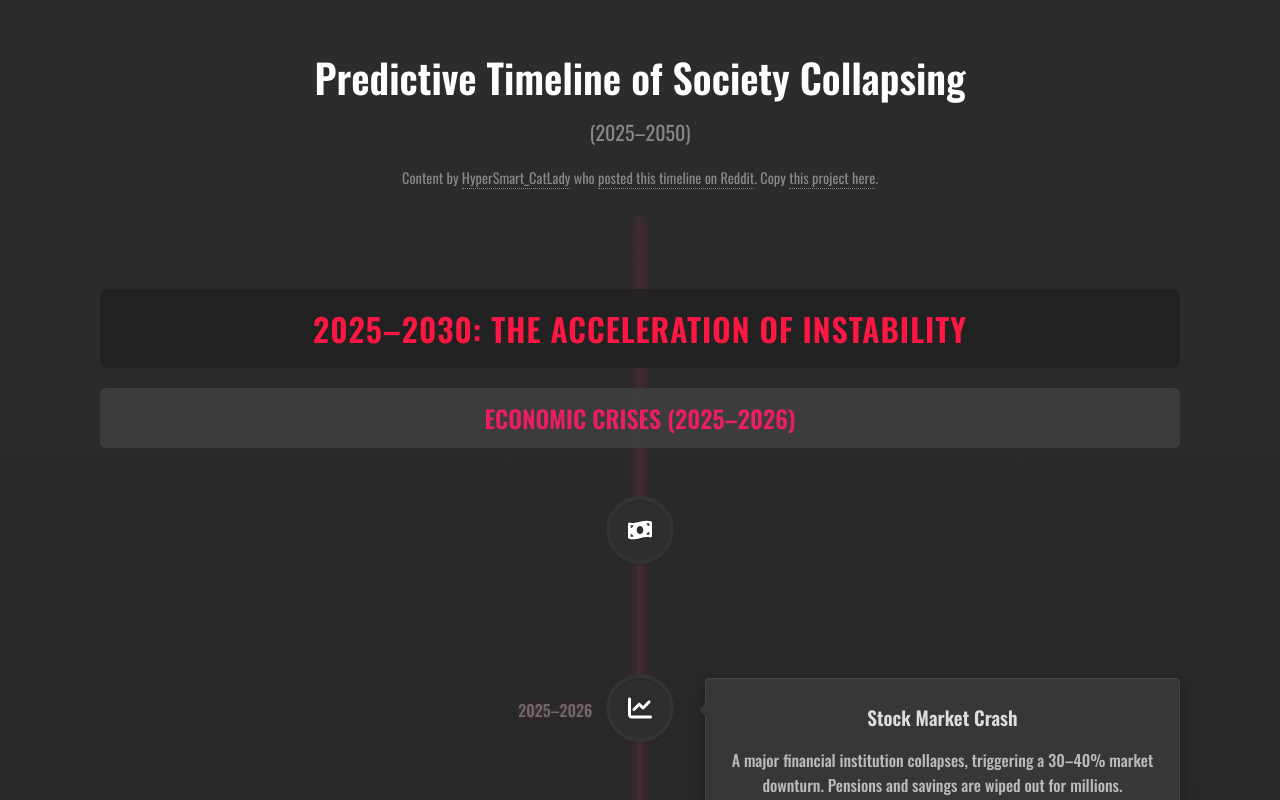
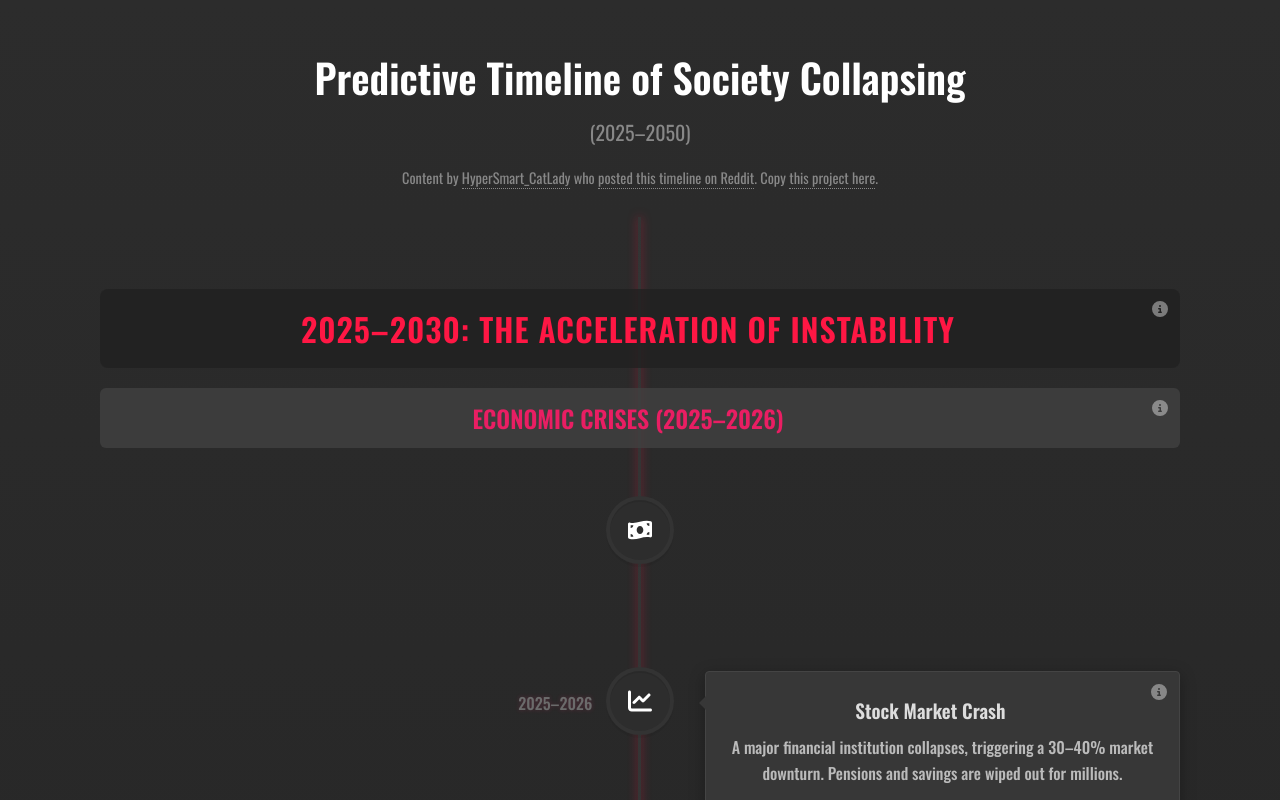
Before and after one commit to harryf/collapse-timeline, a React (Create React App) app: page / in a window 1280 px wide. Shown: the top 800 px of the page. Built offline with nearby package versions, Linux system fonts and the light colour scheme; the HTML template or start-up script is replaced by a standard one.

Commit message:
Fix how the cursor changes plus tweaks to make narrow and wide screen consitent

```diff
--- a/src/App.css
+++ b/src/App.css
@@ -18,16 +18,46 @@
 
 .timeline-section-title {
   color: #ff1744;
-  margin: 40px 0 20px 0;
   font-size: 2rem;
   text-transform: uppercase;
+  letter-spacing: 1px;
+  margin: 0;
+  font-family: 'Oswald', sans-serif;
+  text-align: center;
+  display: flex;
+  align-items: center;
+  justify-content: center;
+  gap: 8px;
+  flex-wrap: wrap;
+  padding-right: 24px;
 }
 
 .timeline-theme-title {
   color: #e91e63;
-  margin: 20px 0 10px 0;
   font-size: 1.5rem;
   text-transform: uppercase;
+  margin: 0;
+  font-family: 'Oswald', sans-serif;
+  text-align: center;
+  display: flex;
+  align-items: center;
+  justify-content: center;
+  gap: 8px;
+  flex-wrap: wrap;
+  padding-right: 24px;
+}
+
+.vertical-timeline-element-subtitle {
+  color: #ddd;
+  font-size: 1.2em;
+  margin-bottom: 0.5em;
+  text-align: center;
+  display: flex;
+  align-items: center;
+  justify-content: center;
+  gap: 8px;
+  flex-wrap: wrap;
+  padding-right: 24px;
 }
 
 .vertical-timeline-element-title {
@@ -45,8 +75,10 @@
 }
 
 .vertical-timeline-element-content p {
-  color: #ccc;
+  color: #bbb;
   line-height: 1.6;
+  text-align: center;
+  margin: 0;
 }
 
 .vertical-timeline-element-date {
@@ -80,7 +112,7 @@
 }
 
 .vertical-timeline-element--item {
-  transition-delay: 0.4s;
+  margin: 2em 0;
 }
 
 .vertical-timeline-element.vertical-timeline-element--visible {
@@ -139,40 +171,23 @@
 }
 
 .timeline-section-header {
+  position: relative;
+  padding-right: 30px;
   margin: 40px 0 20px;
   padding: 1em;
   background: rgba(33, 33, 33, 0.8);
   border-radius: 8px;
-  position: relative;
   z-index: 2;
 }
 
-.timeline-section-title {
-  color: #ff1744;
-  font-size: 2rem;
-  text-transform: uppercase;
-  letter-spacing: 1px;
-  margin: 0;
-  font-family: 'Oswald', sans-serif;
-  text-align: center;
-}
-
 .timeline-theme-header {
+  position: relative;
+  padding-right: 30px;
   margin: 20px 0 10px;
   padding: 0.75em;
   background: rgba(66, 66, 66, 0.8);
   border-radius: 6px;
-  position: relative;
   z-index: 2;
-}
-
-.timeline-theme-title {
-  color: #e91e63;
-  font-size: 1.5rem;
-  text-transform: uppercase;
-  margin: 0;
-  font-family: 'Oswald', sans-serif;
-  text-align: center;
 }
 
 /* Timeline Elements */
@@ -180,20 +195,180 @@
   margin: 2em 0;
 }
 
-.vertical-timeline-element-subtitle {
-  color: #ddd;
-  font-size: 1.2em;
-  margin-bottom: 0.5em;
+/* Timeline date positioning for mobile */
+@media only screen and (max-width: 1169px) {
+  .vertical-timeline-element--item .vertical-timeline-element-date {
+    position: relative !important;
+    top: auto !important;
+    left: auto !important;
+    width: 100% !important;
+    margin: 8px 0 16px !important;
+    padding: 0 !important;
+    text-align: center !important;
+    font-size: 0.9em !important;
+    color: #888 !important;
+  }
+
+  .vertical-timeline-element-content {
+    margin-left: 60px !important;
+    padding: 0 !important;
+  }
+
+  /* Fix arrow positioning for mobile */
+  .vertical-timeline-element-content-arrow {
+    border-width: 7px !important;
+    left: -14px !important;
+  }
+
+  /* Ensure timeline elements don't overlap icons */
+  .vertical-timeline::before {
+    left: 18px !important;
+  }
+
+  .vertical-timeline-element {
+    margin: 2em 0 !important;
+  }
+
+  .vertical-timeline-element-icon {
+    left: 0 !important;
+    margin-left: 0 !important;
+    width: 36px !important;
+    height: 36px !important;
+  }
 }
 
-.vertical-timeline-element-content p {
-  color: #bbb;
-  line-height: 1.6;
+/* Ensure date is visible on wide screens */
+@media only screen and (min-width: 1170px) {
+  .vertical-timeline-element--item .vertical-timeline-element-date {
+    color: #888 !important;
+  }
 }
 
-.vertical-timeline-element-date {
-  color: #888 !important;
-  font-weight: bold;
+@import url('https://fonts.googleapis.com/css2?family=Oswald:wght@400;500;600&display=swap');
+
+/* Cursor styles */
+.clickable {
+  cursor: pointer;
+}
+
+.vertical-timeline-element--item {
+  margin: 2em 0;
+}
+
+.modal-overlay {
+  position: fixed;
+  top: 0;
+  left: 0;
+  width: 100%;
+  height: 100%;
+  background: rgba(0, 0, 0, 0.8);
+  display: flex;
+  align-items: flex-start;
+  justify-content: center;
+  z-index: 9999;
+  padding-top: 5vh;
+}
+
+.modal-content {
+  background: #222;
+  color: #fff;
+  max-width: 800px;
+  width: 90%;
+  min-height: 400px;
+  max-height: 90vh;
+  padding: 24px;
+  border-radius: 8px;
+  position: relative;
+  overflow-y: auto;
+}
+
+.modal-close {
+  position: absolute;
+  top: 16px;
+  right: 16px;
+  background: none;
+  border: none;
+  color: #fff;
+  font-size: 24px;
+  padding: 8px;
+  line-height: 1;
+  z-index: 1;
+}
+
+.modal-icon {
+  position: absolute;
+  top: 24px;
+  left: 24px;
+  font-size: 24px;
+  color: #e91e63;
+}
+
+.modal-title {
+  margin: 0 0 24px 0;
+  font-family: 'Oswald', sans-serif;
+  font-size: 28px;
+  color: #fff;
+  padding-right: 32px;
+  padding-left: 48px;
+}
+
+.modal-date-range {
+  margin-left: 10px;
+  font-weight: normal;
+  color: #888;
+}
+
+.modal-body {
+  font-size: 16px;
+  line-height: 1.6;
+  color: #ddd;
+  text-align: left;
+}
+
+.modal-body p {
+  margin: 0 0 16px 0;
+  text-align: left;
+}
+
+.modal-body p:last-child {
+  margin-bottom: 0;
+}
+
+.modal-body.empty {
+  display: flex;
+  align-items: center;
+  justify-content: center;
+  height: 300px;
+  font-style: italic;
+  color: #888;
+  text-align: center;
+}
+
+.modal-body a {
+  color: #e91e63;
+  text-decoration: none;
+  transition: color 0.2s ease;
+}
+
+.modal-body a:hover {
+  color: #ff4081;
+  text-decoration: underline;
+}
+
+.info-icon {
+  position: absolute;
+  top: 12px;
+  right: 12px;
+  font-size: 16px;
+  opacity: 0.4;
+  color: #fff;
+  transition: opacity 0.2s ease;
+}
+
+.timeline-section-header:hover .info-icon,
+.timeline-theme-header:hover .info-icon,
+.vertical-timeline-element--item:hover .info-icon {
+  opacity: 0.8;
 }
 
 .timeline-credit {
@@ -214,5 +389,3 @@
   color: #e91e63;
   border-color: #e91e63;
 }
-
-@import url('https://fonts.googleapis.com/css2?family=Oswald:wght@400;500;600&display=swap');
--- a/src/components/CollapseTimeline.jsx
+++ b/src/components/CollapseTimeline.jsx
@@ -36,11 +36,21 @@ import {
   faBalanceScale,
   faCodeBranch,
   faSun,
-  faCalendarDays
+  faCalendarDays,
+  faCircleInfo
 } from '@fortawesome/free-solid-svg-icons';
 import { marked } from 'marked';
 import iconMapping from '../icon-mapping.json';
 import bulletIconMapping from '../bullet-icon-mapping.json';
+
+// Configure marked to open links in new tabs
+marked.use({
+  renderer: {
+    link(href, title, text) {
+      return `<a href="${href}" target="_blank" rel="noopener noreferrer" title="${title || ''}">${text}</a>`;
+    }
+  }
+});
 
 const THEME_ICONS = {
   'fa-bolt': faBolt,
@@ -269,8 +279,112 @@ const getIconForBullet = (bulletTitle) => {
   return null;
 };
 
-const CollapseTimeline = ({ markdownContent }) => {
+const toFileName = (str) => {
+  return str
+    .toLowerCase()
+    .replace(/[^a-z0-9]+/g, '_')
+    .replace(/^_+|_+$/g, '');
+};
+
+const makeFileName = (sectionTitle, themeTitle) => {
+  const safeSection = toFileName(sectionTitle);
+  const safeTheme = toFileName(themeTitle);
+  return `${safeSection}__${safeTheme}.md`;
+};
+
+const Modal = ({ content, title, dateRange, icon, onClose }) => {
+  if (!title) return null;
+  return (
+    <div className="modal-overlay">
+      <div className="modal-content">
+        <button className="modal-close clickable" onClick={onClose}>×</button>
+        {icon && (
+          <div className="modal-icon">
+            <FontAwesomeIcon icon={icon} />
+          </div>
+        )}
+        <h2 className="modal-title">
+          {title}
+          {dateRange && <span className="modal-date-range">({dateRange})</span>}
+        </h2>
+        <div className={`modal-body ${!content ? 'empty' : ''}`}>
+          {content ? (
+            <div dangerouslySetInnerHTML={{ __html: marked(content) }} />
+          ) : (
+            <p>Coming soon...</p>
+          )}
+        </div>
+      </div>
+    </div>
+  );
+};
+
+function CollapseTimeline({ markdownContent }) {
   const [timelineData, setTimelineData] = useState(null);
+  const [modalOpen, setModalOpen] = useState(false);
+  const [modalContent, setModalContent] = useState('');
+  const [modalTitle, setModalTitle] = useState('');
+  const [modalDateRange, setModalDateRange] = useState('');
+  const [modalIcon, setModalIcon] = useState(null);
+
+  const handleThemeClick = async (sectionTitle, themeTitle) => {
+    const fileName = makeFileName(sectionTitle, themeTitle);
+    try {
+      const res = await fetch(`${process.env.PUBLIC_URL}/content/${fileName}`);
+      const contentType = res.headers.get('content-type');
+      if (!res.ok || !contentType?.includes('text/markdown')) {
+        throw new Error('Not found or invalid content type');
+      }
+      const content = await res.text();
+      setModalContent(content || '');
+    } catch (err) {
+      console.log('No content found:', err.message);
+      setModalContent('');
+    }
+    setModalTitle(themeTitle);
+    setModalDateRange(themeTitle.match(/\((.*?)\)/)?.[1] || '');
+    setModalOpen(true);
+  };
+
+  const handleSectionClick = async (sectionTitle) => {
+    const fileName = makeFileName(sectionTitle, '');
+    try {
+      const res = await fetch(`${process.env.PUBLIC_URL}/content/${fileName}`);
+      const contentType = res.headers.get('content-type');
+      if (!res.ok || !contentType?.includes('text/markdown')) {
+        throw new Error('Not found or invalid content type');
+      }
+      const content = await res.text();
+      setModalContent(content || '');
+    } catch (err) {
+      console.log('No content found:', err.message);
+      setModalContent('');
+    }
+    setModalTitle(sectionTitle);
+    setModalDateRange(sectionTitle.match(/\((.*?)\)/)?.[1] || '');
+    setModalOpen(true);
+  };
+
+  const handleItemClick = async (sectionTitle, themeTitle, itemTitle) => {
+    const fileName = makeFileName(`${sectionTitle}_${themeTitle}`, itemTitle);
+    const bulletIcon = getIconForBullet(itemTitle) || getIconForTheme(themeTitle);
+    try {
+      const res = await fetch(`${process.env.PUBLIC_URL}/content/${fileName}`);
+      const contentType = res.headers.get('content-type');
+      if (!res.ok || !contentType?.includes('text/markdown')) {
+        throw new Error('Not found or invalid content type');
+      }
+      const content = await res.text();
+      setModalContent(content || '');
+    } catch (err) {
+      console.log('No content found:', err.message);
+      setModalContent('');
+    }
+    setModalTitle(itemTitle);
+    setModalIcon(bulletIcon);
+    setModalDateRange(themeTitle.match(/\((.*?)\)/)?.[1] || '');
+    setModalOpen(true);
+  };
 
   useEffect(() => {
     if (markdownContent) {
@@ -281,6 +395,23 @@ const CollapseTimeline = ({ markdownContent }) => {
       console.groupEnd();
     }
   }, [markdownContent]);
+
+  useEffect(() => {
+    if (timelineData) {
+      console.group('Timeline Icons');
+      timelineData.sections.forEach(section => {
+        section.themes.forEach(theme => {
+          console.log(' Theme Icon:', { theme: theme.title, icon: pickThemeIcon(theme.title) });
+          theme.items.forEach(item => {
+            if (item.title) {
+              console.log(' Bullet Icon (exact match):', { title: item.title, icon: pickBulletIcon(item.title) });
+            }
+          });
+        });
+      });
+      console.groupEnd();
+    }
+  }, [timelineData]);
 
   if (!timelineData) {
     console.log(' Timeline data not ready');
@@ -294,8 +425,15 @@ const CollapseTimeline = ({ markdownContent }) => {
     timelineData.sections.forEach((section, sectionIndex) => {
       // Add section header as a regular heading
       elements.push(
-        <div key={`section-${sectionIndex}`} className="timeline-section-header">
-          <h2 className="timeline-section-title">{section.title}</h2>
+        <div
+          key={`section-${sectionIndex}`}
+          className="timeline-section-header clickable"
+          onClick={() => handleSectionClick(section.title)}
+        >
+          <h2 className="timeline-section-title">
+            {section.title}
+          </h2>
+          <FontAwesomeIcon icon={faCircleInfo} className="info-icon" />
         </div>
       );
 
@@ -304,33 +442,58 @@ const CollapseTimeline = ({ markdownContent }) => {
 
         // Add theme header as a regular heading
         elements.push(
-          <div key={`theme-${sectionIndex}-${themeIndex}`} className="timeline-theme-header">
-            <h3 className="timeline-theme-title">{theme.title}</h3>
+          <div
+            key={`theme-${sectionIndex}-${themeIndex}`}
+            className="timeline-theme-header clickable"
+            onClick={() => handleThemeClick(section.title, theme.title)}
+          >
+            <h3 className="timeline-theme-title">
+              {theme.title}
+            </h3>
+            <FontAwesomeIcon icon={faCircleInfo} className="info-icon" />
           </div>
         );
 
         // Add theme items as timeline elements
         theme.items.forEach((item, itemIndex) => {
           const bulletIcon = getIconForBullet(item.title || item.description) || themeIcon;
+          const backgroundColor = itemIndex % 2 === 0 ? 'rgb(45,45,45)' : 'rgb(55,55,55)';
           elements.push(
             <VerticalTimelineElement
               key={`item-${sectionIndex}-${themeIndex}-${itemIndex}`}
               className="vertical-timeline-element--item"
               contentStyle={{
-                background: itemIndex % 2 === 0 ? 'rgb(45,45,45)' : 'rgb(55,55,55)',
-                color: '#fff'
+                background: backgroundColor,
+                color: '#fff',
+                padding: 0,
+                position: 'relative'
               }}
               contentArrowStyle={{
-                borderRight: `7px solid ${itemIndex % 2 === 0 ? 'rgb(45,45,45)' : 'rgb(55,55,55)'}`
+                borderRight: `7px solid ${backgroundColor}`,
+                borderTop: '7px solid transparent',
+                borderBottom: '7px solid transparent'
               }}
               iconStyle={{ background: 'rgb(45, 45, 45)', color: '#fff' }}
               icon={<FontAwesomeIcon icon={bulletIcon} />}
               date={theme.title.match(/\((.*?)\)/)?.[1] || ''}
             >
-              {item.title && (
-                <h4 className="vertical-timeline-element-subtitle">{item.title}</h4>
-              )}
-              <p>{item.description}</p>
+              <div
+                onClick={() => handleItemClick(section.title, theme.title, item.title || item.description)}
+                className="clickable"
+                style={{
+                  padding: '24px',
+                  position: 'relative',
+                  minHeight: '80px'
+                }}
+              >
+                <FontAwesomeIcon icon={faCircleInfo} className="info-icon" />
+                {item.title && (
+                  <h4 className="vertical-timeline-element-subtitle">
+                    {item.title}
+                  </h4>
+                )}
+                <p>{item.description}</p>
+              </div>
             </VerticalTimelineElement>
           );
         });
@@ -356,6 +519,21 @@ const CollapseTimeline = ({ markdownContent }) => {
       >
         {renderTimelineElements()}
       </VerticalTimeline>
+      {modalOpen && (
+        <Modal
+          content={modalContent}
+          title={modalTitle}
+          dateRange={modalDateRange}
+          icon={modalIcon}
+          onClose={() => {
+            setModalOpen(false);
+            setModalContent('');
+            setModalTitle('');
+            setModalDateRange('');
+            setModalIcon(null);
+          }}
+        />
+      )}
     </div>
   );
 };
```
